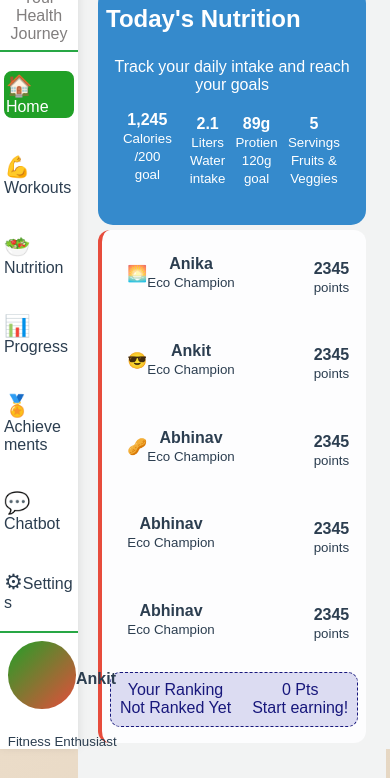
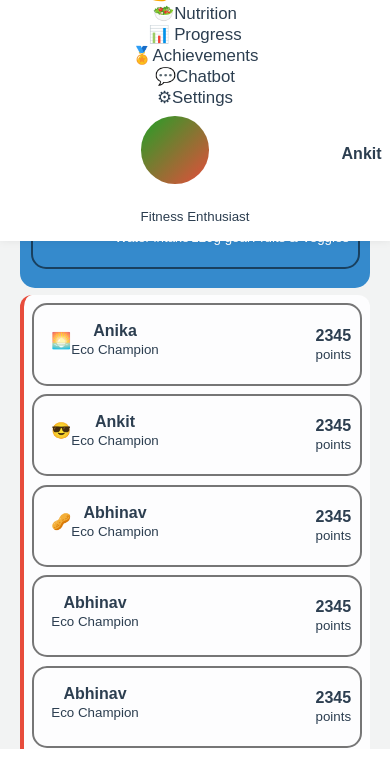
Before and after one commit to Hunny-Chaurasia/-myHealthyFitness, a plain HTML site: page index.html in a window 390 px wide. Shown: the part 95-873 px from the top of the page. After the commit the page ends 844 px from the top, so only its background shows below. Drawn offline with Linux system fonts and the light colour scheme.

Commit message:
Update deta_style.css

```diff
--- a/deta_style.css
+++ b/deta_style.css
@@ -62,13 +62,14 @@ body {
     background-color: #f2f3f3;
 }
 
-.bottom-nav .subtitle2{
-    color:rgb(129, 126, 126);
-    font-weight:lighter ;
+.bottom-nav .subtitle2 {
+    color: rgb(129, 126, 126);
+    font-weight: lighter;
     text-align: center;
     /* margin: 0; */
 }
-.bottom-nav p{
+
+.bottom-nav p {
     text-align: center;
     padding: auto;
     margin: auto;
@@ -80,19 +81,24 @@ body {
     background: linear-gradient(135deg, #218fa0, #21a027);
     -webkit-background-clip: text;
     -webkit-text-fill-color: transparent;
-    /* For non-webkit browsers */
     background-clip: text;
     color: transparent;
     font-weight: bolder;
-    /* padding: 3%; */
     margin: auto;
     padding-top: 10%;
     padding-bottom: 3%;
+}
 
+#top-nav {
+    display: none;
 }
+
+#left-nav {
+    display: block;
+}
+
 /* Header */
 .header {
-
     text-align: center;
     position: relative;
     width: calc(100vw - 20vw);
@@ -109,56 +115,34 @@ body {
     opacity: 0.9;
 }
 
-.offline-indicator {
-    position: relative;
-    top: 2vh;
-    left: 50vh;
-    background: #27ae60;
-    color: white;
-    padding: 1vh 4vh;
-    border-radius: 5vh;
-    font-size: 1.5vh;
-    margin-bottom: 3vh;
-    width: fit-content;
-}
-
 /* Navigation */
 .bottom-nav {
     position: fixed;
     bottom: 0;
     top: 0%;
     left: 0%;
-    /* transform: translateX(-50%); */
     width: 20vw;
-    /* max-width: 20vw; */
     background: white;
+    padding-bottom: 2vh;
+    height: 100vh;
+    box-shadow: 0 -2px 10px rgba(0, 0, 0, 0.1);
+}
+.nav {
+    height: 100vh;
     display: flex;
     flex-direction: column;
     justify-content: space-around;
     align-items: flex-start;
-    height: 100vh;
-    /* padding: 10px 0; */
-    box-shadow: 0 -2px 10px rgba(0, 0, 0, 0.1);
-    /* padding: 5%; */
-    /* padding: 0 2vw; */
-
+    flex-wrap: wrap;
 }
-
 .nav-item {
-    /* display: flex; */
-    /* flex-direction: row; */
-    /* align-items: center; */
-    /* justify-content: center; */
     cursor: pointer;
     transition: all 0.3s ease;
     border-radius: 8px;
     width: 90%;
     text-align: left;
-    padding-left:AUTO ;
+    padding-left: AUTO;
     margin: auto;
-
-    /* padding-left: 5rem; */
-
 }
 
 .nav-item:hover {
@@ -192,34 +176,40 @@ body {
     display: flex;
     justify-content: space-evenly;
     align-items: center;
+    width: 100%;
 
 }
-data{
+
+data {
     height: 5vh;
 }
 
-#data-item1{
-    border-bottom: 4px solid  #21a027;
+#data-item1 {
+    border-bottom: 4px solid #21a027;
 }
 
-#data-item2{
-    border-bottom: 4px solid  #f58383;
+#data-item2 {
+    border-bottom: 4px solid #f58383;
 }
 
-#data-item3{
-    border-bottom: 4px solid  #42beeb;
+#data-item3 {
+    border-bottom: 4px solid #42beeb;
 }
 
-#data-item4{
-    border-bottom: 4px solid  #a07c21;
+#data-item4 {
+    border-bottom: 4px solid #a07c21;
 }
 
-#data-item1 , #data-item2 , #data-item3 , #data-item4{
+#data-item1,
+#data-item2,
+#data-item3,
+#data-item4 {
     width: 20%;
     height: 20vh;
     border-radius: 15px;
     background-color: white;
 }
+
 h2,
 .subtitle2,
 .Level-Progress {
@@ -248,6 +238,7 @@ h2,
     align-items: center;
     padding: 1vh;
     margin-bottom: 1vh;
+    flex-wrap: wrap;
 }
 
 #details {
@@ -263,7 +254,7 @@ h2,
 }
 
 .level-badge {
-        background: linear-gradient(135deg, #ff6b6b, #e74c3c);
+    background: linear-gradient(135deg, #ff6b6b, #e74c3c);
     color: white;
     padding: 8px 16px;
     border-radius: 20px;
@@ -289,7 +280,7 @@ h2,
     color: #904c3b;
 }
 
-#custom-btn ,
+#custom-btn,
 .continue-streak-btn,
 .start-learning-btn,
 #Quest-btn,
@@ -305,13 +296,13 @@ h2,
     font-size: 2vh;
     font-weight: bold;
     cursor: pointer;
-    transition: transf
-    orm 0.2s;
+    transition: transf orm 0.2s;
     margin-top: 2vh;
     box-shadow: 0 4px 15px rgba(0, 184, 148, 0.3);
     /* align-self: baseline; */
     word-wrap: break-word;
 }
+
 .continue-streak-btn:hover,
 .start-learning-btn:hover,
 .Join-Team-Quest:hover,
@@ -323,11 +314,19 @@ h2,
     box-shadow: 0 4px 15px rgba(3, 11, 9, 0.844);
 }
 
-.continue-streak-btn{
+.Achievers {
+    border: 2px solid rgba(0, 0, 0, 0.532);
+    border-radius: 15px;
+}
+
+.continue-streak-btn {
     border-radius: 2px;
+
 }
+
 #Quest-btn {
     width: 100%;
+
 }
 
 .progress-card,
@@ -405,7 +404,8 @@ h2,
 
 #Home_Data {
     display: grid;
-    gap: 15px; /* optional: adds spacing between grid items */
+    gap: 15px;
+    /* optional: adds spacing between grid items */
 }
 
 /* Laptop/Desktop (≥1024px): 2 grids (left double size of right) */
@@ -417,27 +417,179 @@ h2,
 
 /* Tablet/Mobile (≤1023px): 1 grid (stacked full width) */
 @media (max-width: 1023px) {
+    .nav {
+        flex-direction : row;
+        height: 100%;
+
+    }
     #Home_Data {
         grid-template-columns: 1fr;
     }
+
+    body {
+        word-wrap: break-word;
+        height: 100vh;
+
+    }
+
+    .bottom-nav {
+        word-wrap: break-word;
+        position: fixed;
+        bottom: 0%;
+        background: white;
+        height: fit-content;
+        box-shadow: 0 -2px 10px rgba(0, 0, 0, 0.1);
+        width: 100%;
+
+    }
+
+    .screen {
+        word-wrap: break-word;
+        display: none;
+        width: 100%;
+        min-height: 100%;
+        background-color: #f2f3f3;
+    }
+
+    #Home,
+    #Workouts,
+    #Nutrition,
+    #Workouts,
+    #Progress,
+    #Achivements,
+    #Chatbot,
+    #Settings {
+        position: relative;
+        left: 0vw;
+        width: 100vw;
+        word-wrap: break-word;
+    }
+
+    #screen_container {
+        display: flex;
+        flex-direction: column;
+        width: 100%;
+        padding-left: 0vw;
+    }
+
+    .container {
+        position: fixed;
+        width: 100%;
+        /* height: 100vh; */
+        overflow-y: auto;
+        /* allows scrolling inside container */
+        background: #2626261e;
+        background-color: #f2f3f3;
+    }
+
+    .header {
+
+        text-align: center;
+        position: relative;
+        width: 100vw;
+
+    }
+
+    .nav-text {
+        display: block;
+        font-size: small;
+        word-wrap: break-word;
+        width: 100%;
+        flex-shrink: 0;
+        flex-direction: column;
+
+    }
+
+    #fitness-pro {
+        padding: 0;
+        padding-top: 3%;
+    }
+
+    #screen_container {
+        display: flex;
+        flex-direction: column;
+        /* left: 20vw; */
+        /* max-width:calc(100vw-20vw); */
+        width: 100%;
+        padding-left: 0vw;
+        height: 100vh;
+    }
+
+    .bottom-nav p {
+        padding: 0;
+    }
+
+    .nav-item,
+    .nav-icon,
+    .subtitle2 {
+        word-wrap: break-word;
+        font-size: x-small;
+        padding: 0;
+    }
+
+    .nav-text {
+        font-size: 2vh;
+        font-weight: 500;
+        /* width: 14vw; */
+        text-align: left;
+        /* border: 2px solid  ; */
+    }
+
+
+    hr {
+        display: none;
+    }
+
+    .nav-item,
+    .nav-icon,
+    .subtitle2 {
+        word-wrap: break-word;
+        font-size: 2VH;
+        width: fit-content;
+    }
+
+
+    #fitnes-pro {
+        height: 0;
+    }
 }
 
-#avatar1{
-    background: linear-gradient(135deg , rgb(1, 159, 1) , rgb(2, 235, 2));
+#top-nav {
+    display: block;
 }
-#avatar2{
-    background: linear-gradient(135deg , #e74c3c , #dc9991);
+
+#left-nav {
+    display: none;
 }
-#avatar3{
-    background: linear-gradient(135deg , rgb(1, 138, 159) , rgb(85, 219, 239));
+
+
+
+
+#avatar1 {
+    background: linear-gradient(135deg, rgb(1, 159, 1), rgb(2, 235, 2));
 }
-#avatar4{
-    background: linear-gradient(135deg , rgb(159, 146, 1) , rgb(220, 235, 2));
+
+#avatar2 {
+    background: linear-gradient(135deg, #e74c3c, #dc9991);
+}
+
+#avatar3 {
+    background: linear-gradient(135deg, rgb(1, 138, 159), rgb(85, 219, 239));
+}
+
+#avatar4 {
+    background: linear-gradient(135deg, rgb(159, 146, 1), rgb(220, 235, 2));
 }
 
 /* Workout Screen */
 
-#Workouts  , #Nutrition , #Workouts , #Progress , #Achivements , #Chatbot , #Settings {
+#Workouts,
+#Nutrition,
+#Workouts,
+#Progress,
+#Achivements,
+#Chatbot,
+#Settings {
     position: relative;
     left: 20vw;
     width: calc(100vw - 21vw);
@@ -468,7 +620,7 @@ h2,
     border-color: #3498db;
 }
 
-.workout-image img{
+.workout-image img {
     height: 10vh;
 }
 
@@ -482,7 +634,7 @@ h2,
     display: inline-block;
 }
 
-#custom-workout{
+#custom-workout {
     height: 40vh;
     width: 100%;
     background-color: white;
@@ -493,6 +645,7 @@ h2,
     justify-content: center;
     align-items: center;
 }
+
 /* Progress Screen */
 .Progress-stats {
     display: flex;
@@ -551,7 +704,11 @@ h2,
     font-weight: bold;
 }
 
-#today-Nutrition-card{
+.achieved {
+    font-size: 4vh;
+}
+
+#today-Nutrition-card {
     height: fit-content;
     width: 100%;
     background-color: #358acc;
@@ -635,7 +792,7 @@ h2,
 }
 
 .points-earned {
-        background: linear-gradient(135deg, #21a027, #21a027);
+    background: linear-gradient(135deg, #21a027, #21a027);
     color: white;
     padding: 10px;
     border-radius: 8px;
@@ -670,7 +827,7 @@ h2,
 
 /* Chatbot Screen */
 #Chatbot,
-#Achievements {
+#Achivements {
     background: linear-gradient(135deg, #e0f7fa, #ffffff);
     border-radius: 12px;
     padding: 20px;
@@ -680,7 +837,8 @@ h2,
     width: calc(100vw - 20vw);
 
 }
-#Achievements H3,
+
+#Achivements H3,
 #Chatbot h3 {
     font-size: 5vh;
     color: #00796b;
@@ -689,7 +847,7 @@ h2,
 
 }
 
-#Achievements P ,
+#Achivements P,
 #Chatbot p {
     font-size: 16px;
     color: #37474f;
@@ -736,7 +894,7 @@ h2,
 
 /* SETTINGS COPY */
 /* SETTINGS SCREEN */
-#Settings{
+#Settings {
     width: calc(100vw - 20vw);
     position: relative;
     left: 20vw;
@@ -979,6 +1137,25 @@ h2,
     .info-box {
         margin: 12px 15px;
     }
+
+    #Home,
+    #Workouts,
+    #Nutrition,
+    #Workouts,
+    #Progress,
+    #Achivements,
+    #Chatbot,
+    #Settings {
+        position: relative;
+        left: 0vw;
+        width: 98vw;
+        height: 100vh;
+        overflow-x: hidden;
+        /* top: 20vh; */
+        padding-top: 15vh;
+    }
+
+
 }
 
 @media (max-width: 480px) {
@@ -1013,24 +1190,40 @@ h2,
     .toggle-switch.active .toggle-slider {
         transform: translateX(18px);
     }
+#Home,
+    #Workouts,
+    #Nutrition,
+    #Workouts,
+    #Progress,
+    #Achivements,
+    #Chatbot,
+    #Settings {
+        position: relative;
+        left: 0vw;
+        width: 100vw;
+    }
 }
 
-hr{
+hr {
     width: 100%;
     color: #28a745;
     border-style: solid;
 }
 
-.workouts-streak{
+.workouts-streak {
     border-radius: 5px;
     width: 22%;
     padding: 4%;
-    background:linear-gradient(135deg ,rgb(249, 60, 85) , rgb(218, 147, 147));
+    background: linear-gradient(135deg, rgb(249, 60, 85), rgb(218, 147, 147));
     /* height: 40%; */
-    color:whitesmoke;
+    color: whitesmoke;
     font-size: 15%;
 }
-#avatar1 , #avatar2 , #avatar3 , #avatar4{
+
+#avatar1,
+#avatar2,
+#avatar3,
+#avatar4 {
     height: 3vw;
     width: 3vw;
     border-radius: 3px;
```
